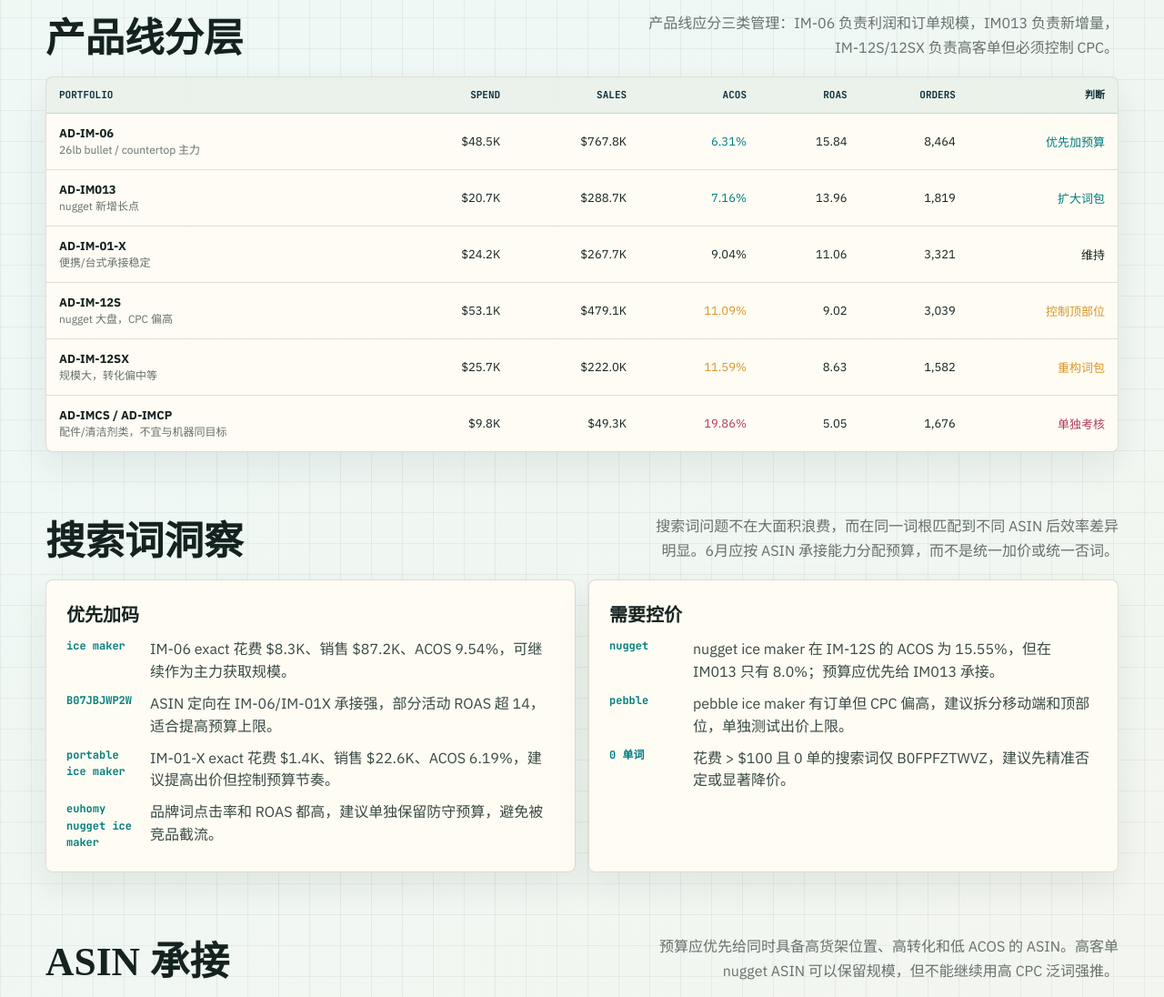
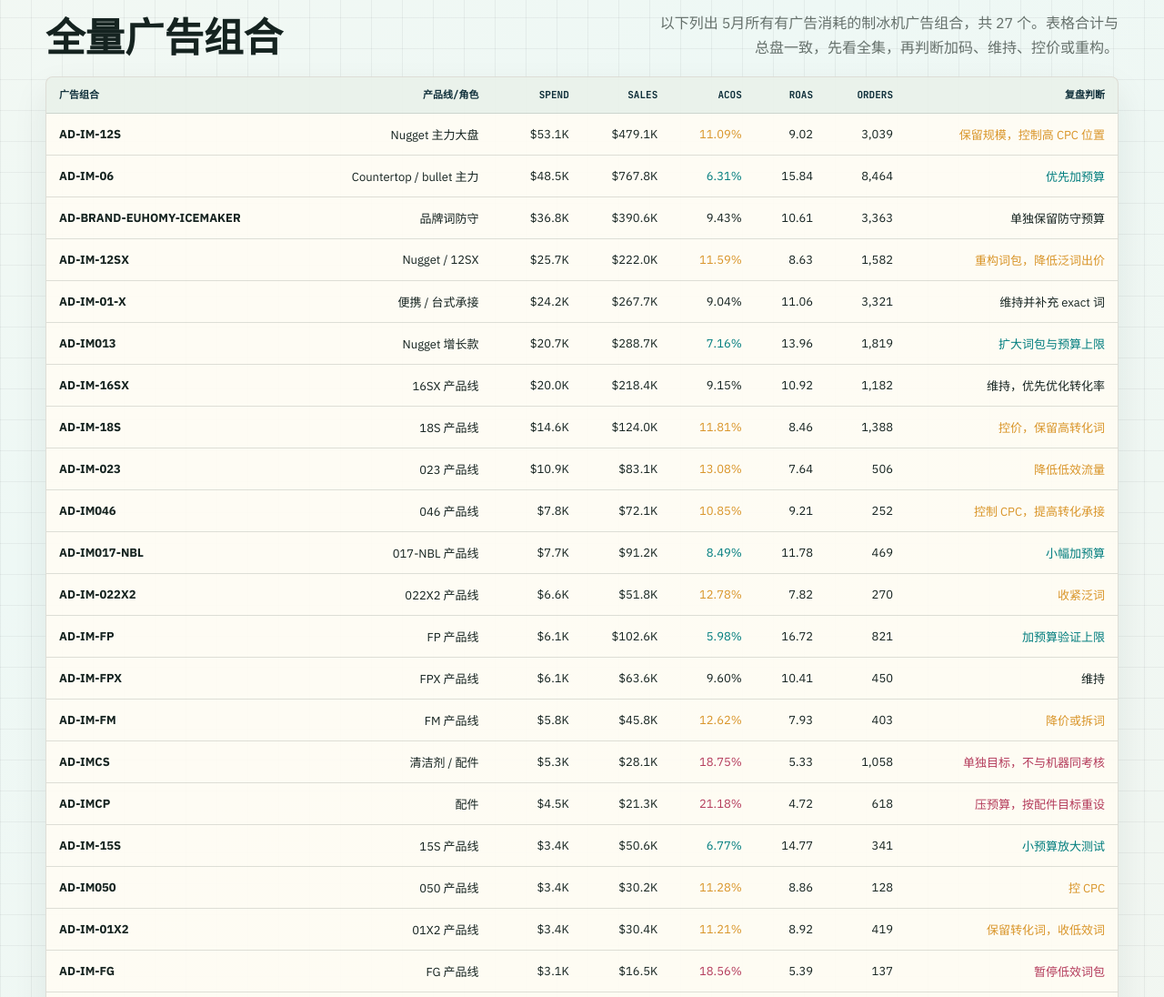
Before and after one commit to usagi-tuzi/Weekly.Euhomy-IM, a plain HTML site: page may-2026-ice-maker-ad-review.html in a window 1280 px wide. Shown: the part 1511-2607 px from the top of the page at 91% size. Drawn offline with Linux system fonts and the light colour scheme.

Commit message:
List all ice maker ad portfolios

```diff
--- a/may-2026-ice-maker-ad-review.html
+++ b/may-2026-ice-maker-ad-review.html
@@ -283,6 +283,7 @@
     th:first-child, td:first-child { text-align: left; white-space: normal; min-width: 220px; }
     th { background: rgba(0,125,126,.08); color: var(--navy); font: 700 11px/1.2 "JetBrains Mono", monospace; text-transform: uppercase; }
     tr:last-child td { border-bottom: 0; }
+    tfoot td { background: rgba(182,217,76,.13); font-weight: 800; color: var(--navy); }
     td:first-child b { display: block; color: var(--ink); }
     td:first-child span { color: var(--muted); font-size: 12px; }
 
@@ -342,7 +343,7 @@
       .section-head { align-items: start; flex-direction: column; }
       .section-head p { text-align: left; }
       .table-card { overflow-x: auto; }
-      table { min-width: 820px; }
+      table { min-width: 1080px; }
     }
 
     @media (prefers-reduced-motion: reduce) {
@@ -393,7 +394,7 @@
     <nav class="nav">
       <a href="#scoreboard">总盘</a>
       <a href="#growth">环比</a>
-      <a href="#portfolio">产品线</a>
+      <a href="#portfolio">广告组合</a>
       <a href="#search">搜索词</a>
       <a href="#asin">ASIN</a>
       <a href="#sov">SOV</a>
@@ -444,22 +445,46 @@
 
     <section id="portfolio">
       <div class="section-head">
-        <h2>产品线分层</h2>
-        <p>产品线应分三类管理：IM-06 负责利润和订单规模，IM013 负责新增量，IM-12S/12SX 负责高客单但必须控制 CPC。</p>
+        <h2>全量广告组合</h2>
+        <p>以下列出 5月所有有广告消耗的制冰机广告组合，共 27 个。表格合计与总盘一致，先看全集，再判断加码、维持、控价或重构。</p>
       </div>
       <div class="table-card">
         <table>
           <thead>
-            <tr><th>Portfolio</th><th>Spend</th><th>Sales</th><th>ACOS</th><th>ROAS</th><th>Orders</th><th>判断</th></tr>
+            <tr><th>广告组合</th><th>产品线/角色</th><th>Spend</th><th>Sales</th><th>ACOS</th><th>ROAS</th><th>Orders</th><th>复盘判断</th></tr>
           </thead>
           <tbody>
-            <tr><td><b>AD-IM-06</b><span>26lb bullet / countertop 主力</span></td><td>$48.5K</td><td>$767.8K</td><td class="good">6.31%</td><td>15.84</td><td>8,464</td><td class="good">优先加预算</td></tr>
-            <tr><td><b>AD-IM013</b><span>nugget 新增长点</span></td><td>$20.7K</td><td>$288.7K</td><td class="good">7.16%</td><td>13.96</td><td>1,819</td><td class="good">扩大词包</td></tr>
-            <tr><td><b>AD-IM-01-X</b><span>便携/台式承接稳定</span></td><td>$24.2K</td><td>$267.7K</td><td>9.04%</td><td>11.06</td><td>3,321</td><td>维持</td></tr>
-            <tr><td><b>AD-IM-12S</b><span>nugget 大盘，CPC 偏高</span></td><td>$53.1K</td><td>$479.1K</td><td class="warn">11.09%</td><td>9.02</td><td>3,039</td><td class="warn">控制顶部位</td></tr>
-            <tr><td><b>AD-IM-12SX</b><span>规模大，转化偏中等</span></td><td>$25.7K</td><td>$222.0K</td><td class="warn">11.59%</td><td>8.63</td><td>1,582</td><td class="warn">重构词包</td></tr>
-            <tr><td><b>AD-IMCS / AD-IMCP</b><span>配件/清洁剂类，不宜与机器同目标</span></td><td>$9.8K</td><td>$49.3K</td><td class="risk">19.86%</td><td>5.05</td><td>1,676</td><td class="risk">单独考核</td></tr>
+            <tr><td><b>AD-IM-12S</b></td><td>Nugget 主力大盘</td><td>$53.1K</td><td>$479.1K</td><td class="warn">11.09%</td><td>9.02</td><td>3,039</td><td class="warn">保留规模，控制高 CPC 位置</td></tr>
+            <tr><td><b>AD-IM-06</b></td><td>Countertop / bullet 主力</td><td>$48.5K</td><td>$767.8K</td><td class="good">6.31%</td><td>15.84</td><td>8,464</td><td class="good">优先加预算</td></tr>
+            <tr><td><b>AD-BRAND-EUHOMY-ICEMAKER</b></td><td>品牌词防守</td><td>$36.8K</td><td>$390.6K</td><td>9.43%</td><td>10.61</td><td>3,363</td><td>单独保留防守预算</td></tr>
+            <tr><td><b>AD-IM-12SX</b></td><td>Nugget / 12SX</td><td>$25.7K</td><td>$222.0K</td><td class="warn">11.59%</td><td>8.63</td><td>1,582</td><td class="warn">重构词包，降低泛词出价</td></tr>
+            <tr><td><b>AD-IM-01-X</b></td><td>便携 / 台式承接</td><td>$24.2K</td><td>$267.7K</td><td>9.04%</td><td>11.06</td><td>3,321</td><td>维持并补充 exact 词</td></tr>
+            <tr><td><b>AD-IM013</b></td><td>Nugget 增长款</td><td>$20.7K</td><td>$288.7K</td><td class="good">7.16%</td><td>13.96</td><td>1,819</td><td class="good">扩大词包与预算上限</td></tr>
+            <tr><td><b>AD-IM-16SX</b></td><td>16SX 产品线</td><td>$20.0K</td><td>$218.4K</td><td>9.15%</td><td>10.92</td><td>1,182</td><td>维持，优先优化转化率</td></tr>
+            <tr><td><b>AD-IM-18S</b></td><td>18S 产品线</td><td>$14.6K</td><td>$124.0K</td><td class="warn">11.81%</td><td>8.46</td><td>1,388</td><td class="warn">控价，保留高转化词</td></tr>
+            <tr><td><b>AD-IM-023</b></td><td>023 产品线</td><td>$10.9K</td><td>$83.1K</td><td class="warn">13.08%</td><td>7.64</td><td>506</td><td class="warn">降低低效流量</td></tr>
+            <tr><td><b>AD-IM046</b></td><td>046 产品线</td><td>$7.8K</td><td>$72.1K</td><td class="warn">10.85%</td><td>9.21</td><td>252</td><td class="warn">控制 CPC，提高转化承接</td></tr>
+            <tr><td><b>AD-IM017-NBL</b></td><td>017-NBL 产品线</td><td>$7.7K</td><td>$91.2K</td><td class="good">8.49%</td><td>11.78</td><td>469</td><td class="good">小幅加预算</td></tr>
+            <tr><td><b>AD-IM-022X2</b></td><td>022X2 产品线</td><td>$6.6K</td><td>$51.8K</td><td class="warn">12.78%</td><td>7.82</td><td>270</td><td class="warn">收紧泛词</td></tr>
+            <tr><td><b>AD-IM-FP</b></td><td>FP 产品线</td><td>$6.1K</td><td>$102.6K</td><td class="good">5.98%</td><td>16.72</td><td>821</td><td class="good">加预算验证上限</td></tr>
+            <tr><td><b>AD-IM-FPX</b></td><td>FPX 产品线</td><td>$6.1K</td><td>$63.6K</td><td>9.60%</td><td>10.41</td><td>450</td><td>维持</td></tr>
+            <tr><td><b>AD-IM-FM</b></td><td>FM 产品线</td><td>$5.8K</td><td>$45.8K</td><td class="warn">12.62%</td><td>7.93</td><td>403</td><td class="warn">降价或拆词</td></tr>
+            <tr><td><b>AD-IMCS</b></td><td>清洁剂 / 配件</td><td>$5.3K</td><td>$28.1K</td><td class="risk">18.75%</td><td>5.33</td><td>1,058</td><td class="risk">单独目标，不与机器同考核</td></tr>
+            <tr><td><b>AD-IMCP</b></td><td>配件</td><td>$4.5K</td><td>$21.3K</td><td class="risk">21.18%</td><td>4.72</td><td>618</td><td class="risk">压预算，按配件目标重设</td></tr>
+            <tr><td><b>AD-IM-15S</b></td><td>15S 产品线</td><td>$3.4K</td><td>$50.6K</td><td class="good">6.77%</td><td>14.77</td><td>341</td><td class="good">小预算放大测试</td></tr>
+            <tr><td><b>AD-IM050</b></td><td>050 产品线</td><td>$3.4K</td><td>$30.2K</td><td class="warn">11.28%</td><td>8.86</td><td>128</td><td class="warn">控 CPC</td></tr>
+            <tr><td><b>AD-IM-01X2</b></td><td>01X2 产品线</td><td>$3.4K</td><td>$30.4K</td><td class="warn">11.21%</td><td>8.92</td><td>419</td><td class="warn">保留转化词，收低效词</td></tr>
+            <tr><td><b>AD-IM-FG</b></td><td>FG 产品线</td><td>$3.1K</td><td>$16.5K</td><td class="risk">18.56%</td><td>5.39</td><td>137</td><td class="risk">暂停低效词包</td></tr>
+            <tr><td><b>AD-IM032</b></td><td>032 产品线</td><td>$3.0K</td><td>$19.5K</td><td class="risk">15.50%</td><td>6.45</td><td>64</td><td class="risk">缩预算，先修转化</td></tr>
+            <tr><td><b>AD-IM047</b></td><td>047 产品线</td><td>$2.6K</td><td>$15.7K</td><td class="risk">16.79%</td><td>5.96</td><td>108</td><td class="risk">降价观察</td></tr>
+            <tr><td><b>AD-IM-02X</b></td><td>02X 产品线</td><td>$2.0K</td><td>$38.9K</td><td class="good">5.02%</td><td>19.90</td><td>158</td><td class="good">小预算加码验证</td></tr>
+            <tr><td><b>AD-IM-12G</b></td><td>12G 产品线</td><td>$0.6K</td><td>$4.0K</td><td class="risk">16.15%</td><td>6.19</td><td>24</td><td class="risk">低预算观察</td></tr>
+            <tr><td><b>AD-IM026</b></td><td>026 产品线</td><td>$0.6K</td><td>$4.2K</td><td class="warn">13.15%</td><td>7.60</td><td>26</td><td class="warn">低预算控价</td></tr>
+            <tr><td><b>AD-IM031</b></td><td>031 产品线</td><td>$0.5K</td><td>$3.1K</td><td class="risk">16.37%</td><td>6.11</td><td>7</td><td class="risk">暂不放量</td></tr>
           </tbody>
+          <tfoot>
+            <tr><td><b>合计</b></td><td>27 个广告组合</td><td>$327.1K</td><td>$3.53M</td><td>9.27%</td><td>10.79</td><td>30,417</td><td>作为本报告总盘口径</td></tr>
+          </tfoot>
         </table>
       </div>
     </section>
```
